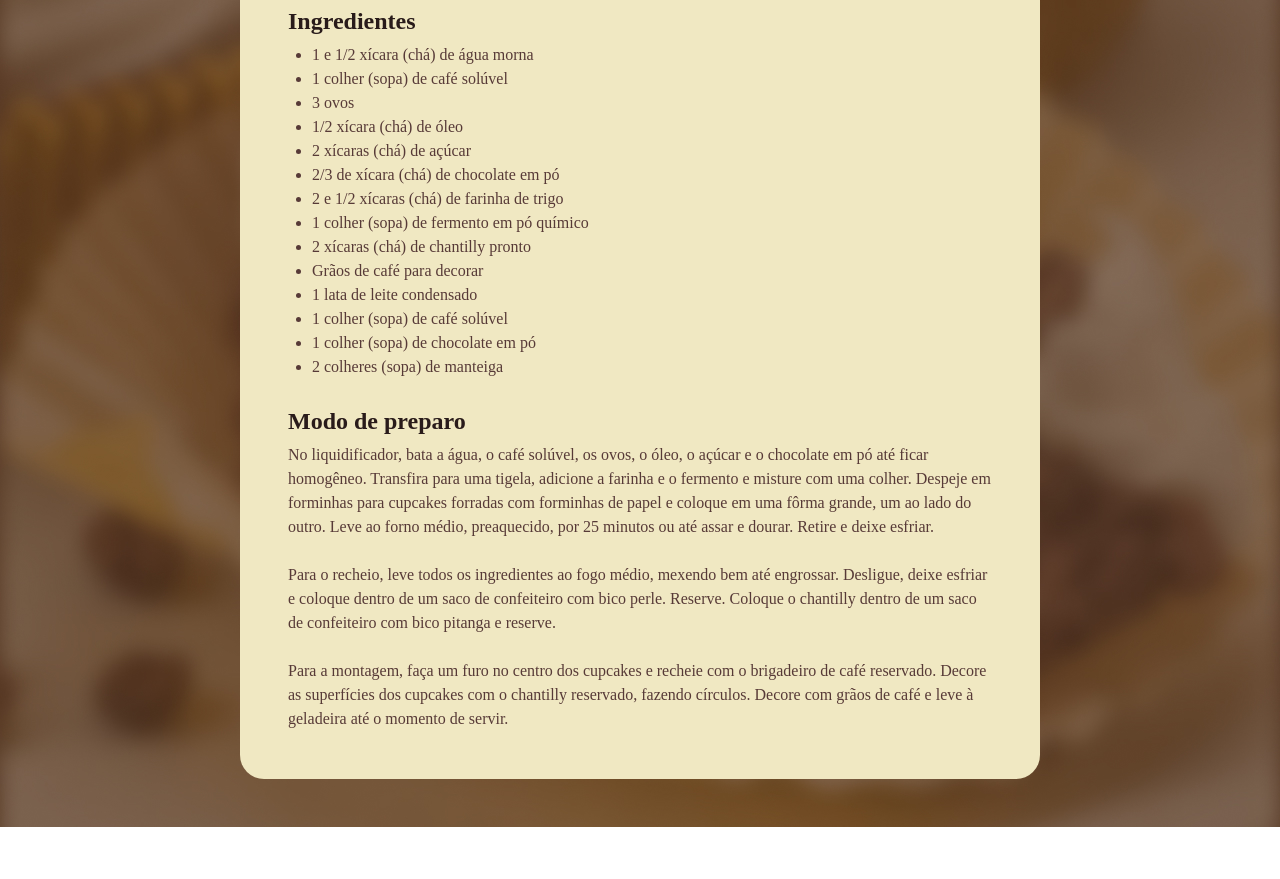
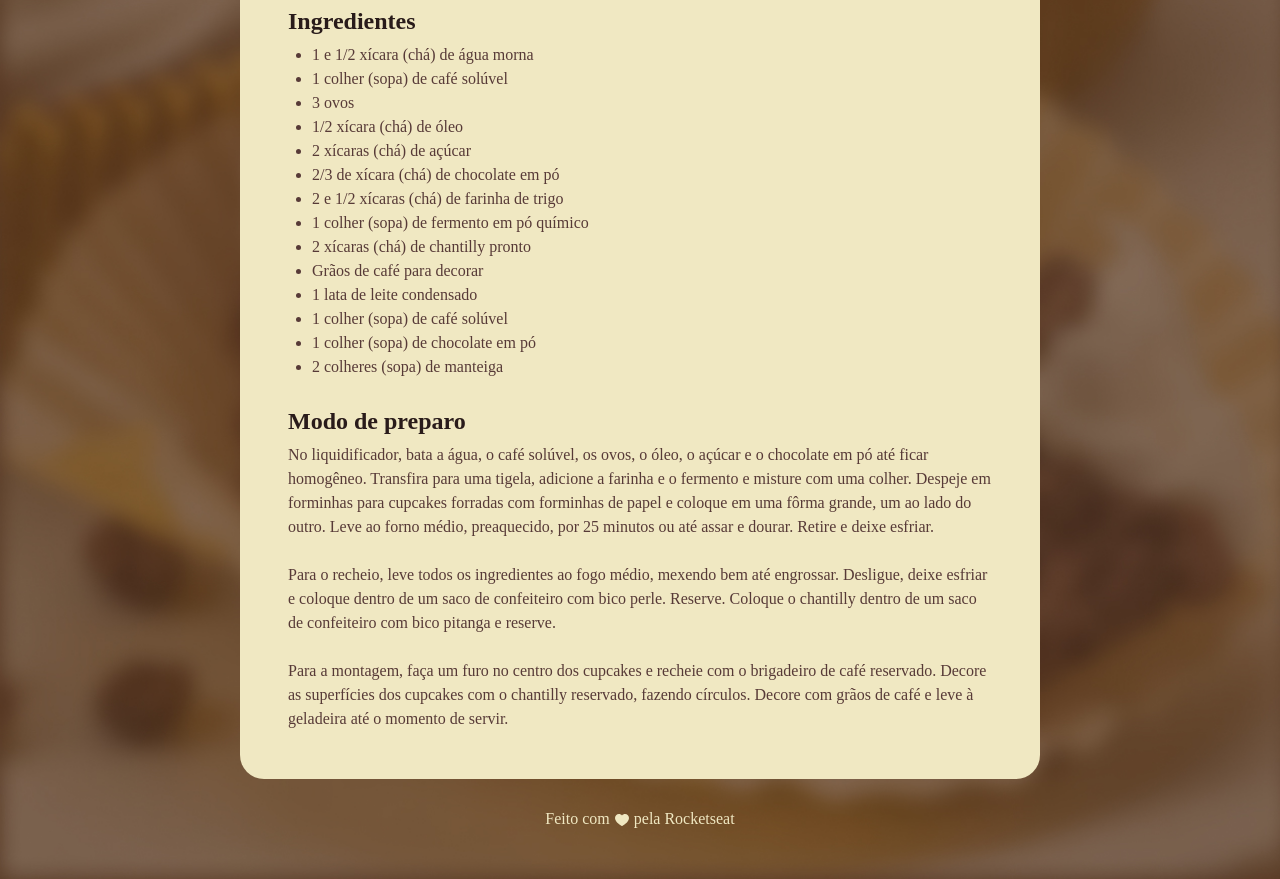
Before and after one commit to Malinsk1/projeto-receita, a plain HTML site: page index.html in a window 1280 px wide. Shown: the part 720-1599 px from the top of the page. Before the commit the page ends 1547 px from the top, so only its background shows below. Drawn offline with Linux system fonts and the light colour scheme; a web font is replaced by a local one.

Commit message:
adicionando footer

```diff
--- a/index.html
+++ b/index.html
@@ -79,5 +79,11 @@
         </section>
       </main>
     </div>
+
+    <footer>
+      Feito com
+      <img src="assets/heart.svg" alt="coração" />
+      pela Rocketseat
+    </footer>
   </body>
 </html>
--- a/style.css
+++ b/style.css
@@ -20,7 +20,7 @@ body {
   padding: 24px;
   background-color: #f0e8c2;
   border-radius: 24px;
-  margin: 48px auto;
+  margin: 48px auto 28px;
 }
 
 main {
@@ -54,3 +54,13 @@ h2 {
 ul {
   padding-left: 24px;
 }
+
+footer {
+  color: #f0e8c2;
+  text-align: center;
+  padding-bottom: 48px;
+}
+
+footer img {
+  vertical-align: middle;
+}
```
Also changed, not shown: assets/heart.svg (added).
